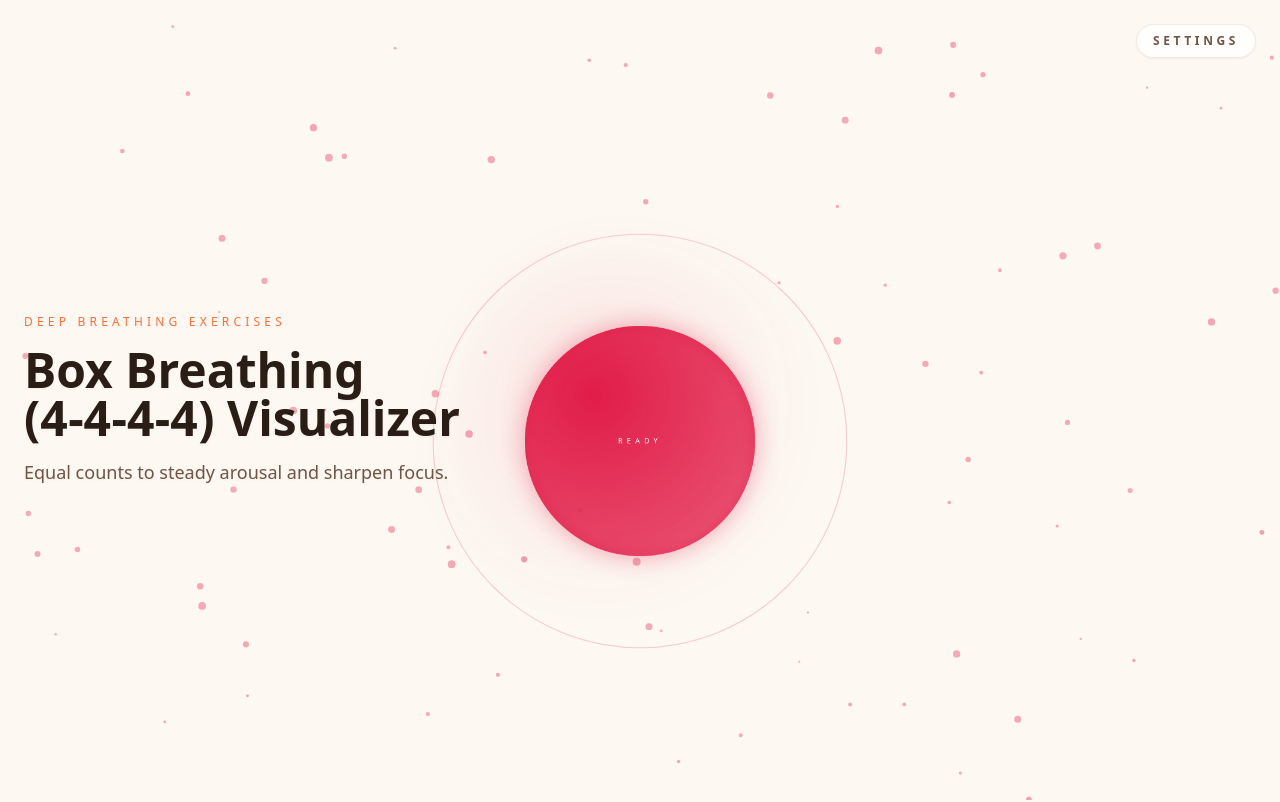
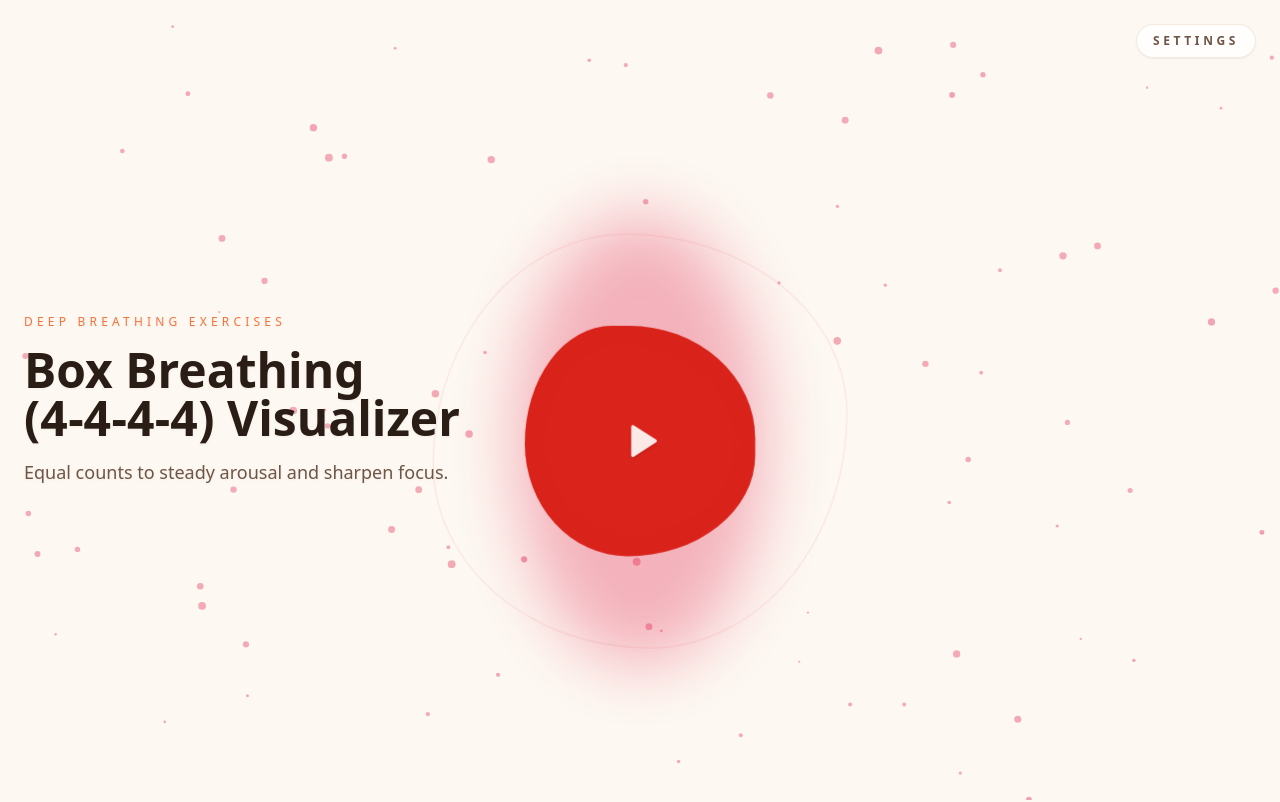
Before and after one commit to abiassi/deepbreathing, a Next.js app: page /breathe/box in a window 1280 px wide. Shown: the top 802 px of the page. Built offline with nearby package versions, Linux system fonts and the light colour scheme.

Commit message:
Improve visualizer glow

```diff
--- a/src/components/resonance/Resonance.tsx
+++ b/src/components/resonance/Resonance.tsx
@@ -2,12 +2,12 @@
 
 import React, { useState, useEffect, useRef, useCallback } from 'react';
 import { useRouter, usePathname } from 'next/navigation';
-import { Volume2, VolumeX, Eye, EyeOff, Activity, Waves, Wind, Sun, Moon, Turtle, Rabbit, X } from 'lucide-react';
+import { Volume2, VolumeX, Eye, EyeOff, Activity, Waves, Wind, Sun, Moon, Turtle, Rabbit } from 'lucide-react';
 import { BreathingPhase, ModeName, AIRecommendation } from './types';
 import { BREATHING_PATTERNS, DEFAULT_SPEED_MULTIPLIER } from './constants';
 import { AudioService } from './services/audioService';
 import ParticleBackground from './components/ParticleBackground';
-import Visualizer, { VisualizerHandle } from './components/Visualizer';
+import Visualizer from './components/Visualizer';
 import { modeToBreathingPage } from '@/data/breathing-pages';
 import { Sheet, SheetContent, SheetHeader, SheetTitle } from '@/components/ui/sheet';
 
@@ -94,41 +94,25 @@ const Resonance: React.FC<ResonanceProps> = ({ apiKey, className = '', defaultMo
   const [isRunning, setIsRunning] = useState(false);
   const [muted, setMuted] = useState(false);
   const [controlsOpen, setControlsOpen] = useState(false);
-  const [touchUnlocked, setTouchUnlocked] = useState(false);
-  const [isIosDevice, setIsIosDevice] = useState(false);
 
   // Animation State
+  const [scale, setScale] = useState(0);
   const [instruction, setInstruction] = useState("Ready to start?");
   const [sessionSeconds, setSessionSeconds] = useState(0);
   const [aiReasoning, setAiReasoning] = useState<string | null>(null);
 
   // Refs
   const audioServiceRef = useRef<AudioService | null>(null);
-  const touchStartRef = useRef<{ x: number; y: number } | null>(null);
 
-  const getAudioService = useCallback(() => {
+  const getAudioService = () => {
       if (!audioServiceRef.current) {
           audioServiceRef.current = new AudioService({});
       }
       return audioServiceRef.current;
-  }, []);
-
-  const handleGlobalUnlock = useCallback(() => {
-    if (touchUnlocked) return;
-    getAudioService()
-      .resume()
-      .catch(() => {})
-      .finally(() => setTouchUnlocked(true));
-  }, [touchUnlocked, getAudioService]);
+  };
 
   const requestRef = useRef<number | null>(null);
   const phaseStartRef = useRef<number>(0);
-  const visualizerRef = useRef<VisualizerHandle | null>(null);
-  const phaseProgressRef = useRef(0);
-
-  const updateOrbScale = useCallback((value: number) => {
-    visualizerRef.current?.setScale(value);
-  }, []);
 
   const applyThemePreference = useCallback((mode: 'dark' | 'light') => {
     if (typeof document === 'undefined') return;
@@ -144,24 +128,6 @@ const Resonance: React.FC<ResonanceProps> = ({ apiKey, className = '', defaultMo
   useEffect(() => {
     getAudioService().setThemeColor(themeColor);
   }, [themeColor]);
-
-  useEffect(() => {
-    if (touchUnlocked || typeof document === 'undefined') return;
-    const handler = () => {
-      handleGlobalUnlock();
-    };
-    document.addEventListener('pointerdown', handler, { once: true, capture: true });
-    document.addEventListener('touchstart', handler, { once: true, capture: true });
-    return () => {
-      document.removeEventListener('pointerdown', handler, true);
-      document.removeEventListener('touchstart', handler, true);
-    };
-  }, [touchUnlocked, handleGlobalUnlock]);
-
-  useEffect(() => {
-    if (typeof navigator === 'undefined') return;
-    setIsIosDevice(/iPad|iPhone|iPod/i.test(navigator.userAgent));
-  }, []);
 
   // --- Persistence Effects ---
   useEffect(() => {
@@ -227,10 +193,6 @@ const Resonance: React.FC<ResonanceProps> = ({ apiKey, className = '', defaultMo
     applyThemePreference(activeTheme);
   }, [activeTheme, applyThemePreference, themeReady]);
 
-  useEffect(() => {
-    updateOrbScale(0);
-  }, [updateOrbScale]);
-
   // --- Logic ---
 
   const currentPattern = BREATHING_PATTERNS[activeMode];
@@ -259,14 +221,6 @@ const Resonance: React.FC<ResonanceProps> = ({ apiKey, className = '', defaultMo
       setPhase(BreathingPhase.Inhale);
       phaseStartRef.current = performance.now();
 
-      // Scroll to top on mobile when starting session
-      if (typeof window !== 'undefined') {
-        const isMobile = window.innerWidth < 768; // md breakpoint
-        if (isMobile) {
-          window.scrollTo({ top: 0, behavior: 'smooth' });
-        }
-      }
-
       // Resume audio context first (critical for mobile)
       await audio.resume();
 
@@ -292,9 +246,9 @@ const Resonance: React.FC<ResonanceProps> = ({ apiKey, className = '', defaultMo
       audio.stopDrone();
       audio.stopPinkNoise();
       audio.stopBinaural();
-      updateOrbScale(0);
+      setScale(0);
     }
-  }, [isRunning, activeMode, themeColor, updateOrbScale, getAudioService]);
+  }, [isRunning, activeMode, themeColor]);
 
   const handleStop = () => {
     const audio = getAudioService();
@@ -307,7 +261,7 @@ const Resonance: React.FC<ResonanceProps> = ({ apiKey, className = '', defaultMo
     }
 
     setSessionSeconds(0);
-    updateOrbScale(0);
+    setScale(0);
     audio.stopDrone();
     audio.stopPinkNoise();
     audio.stopBinaural();
@@ -379,7 +333,7 @@ const Resonance: React.FC<ResonanceProps> = ({ apiKey, className = '', defaultMo
 
       // If there is a second inhale, only scale to 75%
       const maxScale = inhale2Dur > 0 ? 0.75 : 1.0;
-      updateOrbScale(progress * maxScale);
+      setScale(progress * maxScale);
 
       if (timeSincePhaseStart >= currentPhaseDuration) {
         // Check for Inhale 2 (Double Inhale)
@@ -389,7 +343,7 @@ const Resonance: React.FC<ResonanceProps> = ({ apiKey, className = '', defaultMo
         } else {
              nextPhase = holdInDur > 0 ? BreathingPhase.HoldIn : BreathingPhase.Exhale;
              setInstruction(holdInDur > 0 ? "" : "Exhale...");
-             updateOrbScale(1);
+             setScale(1);
         }
       }
     }
@@ -397,18 +351,18 @@ const Resonance: React.FC<ResonanceProps> = ({ apiKey, className = '', defaultMo
         currentPhaseDuration = inhale2Dur;
         progress = Math.min(timeSincePhaseStart / currentPhaseDuration, 1);
         // Scale from 0.75 to 1.0
-        updateOrbScale(0.75 + (progress * 0.25));
+        setScale(0.75 + (progress * 0.25));
 
         if (timeSincePhaseStart >= currentPhaseDuration) {
             nextPhase = holdInDur > 0 ? BreathingPhase.HoldIn : BreathingPhase.Exhale;
             setInstruction(holdInDur > 0 ? "" : "Exhale fully...");
-            updateOrbScale(1);
+            setScale(1);
         }
     }
     else if (phase === BreathingPhase.HoldIn) {
       currentPhaseDuration = holdInDur;
       progress = Math.min(timeSincePhaseStart / currentPhaseDuration, 1);
-      updateOrbScale(1);
+      setScale(1);
 
       if (timeSincePhaseStart >= currentPhaseDuration) {
         nextPhase = BreathingPhase.Exhale;
@@ -417,17 +371,17 @@ const Resonance: React.FC<ResonanceProps> = ({ apiKey, className = '', defaultMo
     } else if (phase === BreathingPhase.Exhale) {
       currentPhaseDuration = exhaleDur;
       progress = Math.min(timeSincePhaseStart / currentPhaseDuration, 1);
-      updateOrbScale(1 - progress);
+      setScale(1 - progress);
 
       if (timeSincePhaseStart >= currentPhaseDuration) {
         nextPhase = holdOutDur > 0 ? BreathingPhase.HoldOut : BreathingPhase.Inhale;
         setInstruction(holdOutDur > 0 ? "" : "Inhale...");
-        updateOrbScale(0);
+        setScale(0);
       }
     } else if (phase === BreathingPhase.HoldOut) {
       currentPhaseDuration = holdOutDur;
       progress = Math.min(timeSincePhaseStart / currentPhaseDuration, 1);
-      updateOrbScale(0);
+      setScale(0);
 
       if (timeSincePhaseStart >= currentPhaseDuration) {
         nextPhase = BreathingPhase.Inhale;
@@ -444,10 +398,8 @@ const Resonance: React.FC<ResonanceProps> = ({ apiKey, className = '', defaultMo
       else audio.playCue('hold', themeColor);
     }
 
-    phaseProgressRef.current = progress;
-
     requestRef.current = requestAnimationFrame(animate);
-  }, [activeMode, isRunning, phase, speedMultiplier, themeColor, updateOrbScale]);
+  }, [activeMode, isRunning, phase, speedMultiplier, themeColor]);
 
   useEffect(() => {
     if (isRunning) {
@@ -578,12 +530,7 @@ const Resonance: React.FC<ResonanceProps> = ({ apiKey, className = '', defaultMo
       style={{ backgroundColor: isRunning ? `${themeColor}1a` : undefined }}
     >
 
-      <ParticleBackground
-        phase={phase}
-        color={themeColor}
-        speedMultiplier={speedMultiplier}
-        phaseProgressRef={phaseProgressRef}
-      />
+      <ParticleBackground phase={phase} color={themeColor} speedMultiplier={speedMultiplier} />
 
       <header className="relative z-20 flex justify-end p-6">
         <button
@@ -596,8 +543,8 @@ const Resonance: React.FC<ResonanceProps> = ({ apiKey, className = '', defaultMo
 
       <main className="relative z-10 flex flex-1 flex-col items-center justify-center">
         <Visualizer
-            ref={visualizerRef}
             phase={phase}
+            scale={scale}
             color={themeColor}
             label={getPhaseLabel(phase)}
             instructions={instruction}
@@ -605,75 +552,14 @@ const Resonance: React.FC<ResonanceProps> = ({ apiKey, className = '', defaultMo
             isRunning={isRunning}
             onClick={handleTogglePlay}
         />
-        {isIosDevice && (
-          <p className="relative z-20 mt-6 text-center text-xs uppercase tracking-[0.4em] text-muted-foreground">
-            iPhone Silent Mode mutes Web Audio—flip the hardware switch and raise volume.
-          </p>
-        )}
       </main>
 
-      <Sheet open={controlsOpen} onOpenChange={setControlsOpen} modal={true}>
-        <SheetContent
-          side="right"
-          className="bg-transparent shadow-none outline-none border-0 p-0"
-          onOverlayClick={() => setControlsOpen(false)}
-          onClick={(e) => {
-            // Close if clicking on the transparent SheetContent area (not on the inner content div)
-            if (e.target === e.currentTarget) {
-              setControlsOpen(false);
-            }
-          }}
-        >
-          <div
-            className="fixed right-6 top-20 z-50 w-[360px] max-w-[calc(100vw-2rem)] rounded-[32px] border border-border/70 bg-background/95 p-7 text-foreground shadow-[0_35px_90px_rgba(15,23,42,0.25)] backdrop-blur-2xl"
-            onClick={(e) => e.stopPropagation()}
-            onTouchStart={(e) => {
-              const touch = e.touches[0];
-              touchStartRef.current = { x: touch.clientX, y: touch.clientY };
-            }}
-            onTouchMove={(e) => {
-              // Prevent scrolling if user is swiping down
-              if (touchStartRef.current) {
-                const touch = e.touches[0];
-                const deltaY = touch.clientY - touchStartRef.current.y;
-                const deltaX = Math.abs(touch.clientX - touchStartRef.current.x);
-
-                // If swiping down more than horizontally, prevent default scrolling
-                if (deltaY > 0 && deltaY > deltaX) {
-                  e.preventDefault();
-                }
-              }
-            }}
-            onTouchEnd={(e) => {
-              if (touchStartRef.current) {
-                const touch = e.changedTouches[0];
-                const deltaY = touch.clientY - touchStartRef.current.y;
-                const deltaX = Math.abs(touch.clientX - touchStartRef.current.x);
-                const minSwipeDistance = 50; // Minimum distance for a swipe
-
-                // Detect swipe down: vertical movement down is greater than horizontal and exceeds threshold
-                if (deltaY > minSwipeDistance && deltaY > deltaX) {
-                  setControlsOpen(false);
-                }
-
-                touchStartRef.current = null;
-              }
-            }}
-          >
-          <SheetHeader className="mb-6">
-            <div className="flex items-start justify-between gap-4">
-              <div className="text-left">
-                <SheetTitle className="text-xl font-semibold text-card-foreground">Settings</SheetTitle>
-                <p className="text-sm text-muted-foreground">Adjust modes, pacing, and personalization.</p>
-              </div>
-              <button
-                onClick={() => setControlsOpen(false)}
-                className="flex-shrink-0 rounded-full p-1.5 text-muted-foreground transition-colors hover:bg-muted hover:text-foreground focus:outline-none focus:ring-2 focus:ring-ring focus:ring-offset-2"
-                aria-label="Close settings"
-              >
-                <X size={20} />
-              </button>
-            </div>
+      <Sheet open={controlsOpen} onOpenChange={setControlsOpen}>
+        <SheetContent side="right" className="bg-transparent shadow-none outline-none border-0 p-0">
+          <div className="fixed right-6 top-20 z-50 w-[360px] max-w-[calc(100vw-2rem)] rounded-[32px] border border-border/70 bg-background/95 p-7 text-foreground shadow-[0_35px_90px_rgba(15,23,42,0.25)] backdrop-blur-2xl">
+          <SheetHeader className="mb-6 text-left">
+            <SheetTitle className="text-xl font-semibold text-card-foreground">Settings</SheetTitle>
+            <p className="text-sm text-muted-foreground">Adjust modes, pacing, and personalization.</p>
           </SheetHeader>
           <div className="flex-1 space-y-6 overflow-y-auto pb-12">
             <div className="flex flex-col gap-4 rounded-2xl bg-card/70 p-4 shadow-inner dark:bg-card/30">
--- a/src/components/resonance/components/Visualizer.tsx
+++ b/src/components/resonance/components/Visualizer.tsx
@@ -1,19 +1,13 @@
 'use client';
 
-import {
-  forwardRef,
-  memo,
-  useCallback,
-  useEffect,
-  useImperativeHandle,
-  useMemo,
-  useRef
-} from 'react';
+import React, { useMemo } from 'react';
+import { Play, Pause } from 'lucide-react';
 import { BreathingPhase } from '../types';
 
 interface VisualizerProps {
   phase: BreathingPhase;
   progress: number;
+  scale: number;
   color: string;
   label: string;
   instructions: string;
@@ -21,88 +15,98 @@ interface VisualizerProps {
   onClick: () => void;
 }
 
-export interface VisualizerHandle {
-  setScale: (value: number) => void;
-}
-
-const VisualizerBase = forwardRef<VisualizerHandle, VisualizerProps>(
-  ({ color, label, instructions, isRunning, onClick }, ref) => {
-    const orbRef = useRef<HTMLButtonElement>(null);
-
-    const setScale = useCallback((value: number) => {
-      if (!orbRef.current) return;
-      const scale = 0.6 + value * 0.4;
-      orbRef.current.style.transform = `translateZ(0) scale(${scale})`;
-      orbRef.current.style.willChange = 'transform';
-    }, []);
-
-    useImperativeHandle(ref, () => ({ setScale }), [setScale]);
-
-    useEffect(() => {
-      setScale(0);
-    }, [setScale]);
+const Visualizer: React.FC<VisualizerProps> = ({ scale, color, label, instructions, isRunning, onClick }) => {
+  const blobScale = 0.6 + scale * 0.4;
+  const glowScale = 0.65 + scale * 0.5;
 
   const orbStyle = useMemo(
     () => ({
-        boxShadow: `0 0 40px ${color}60, inset 0 0 30px ${color}AA`,
-        background: `radial-gradient(circle at 30% 30%, ${color} 0%, ${color}CC 70%, ${color}99 100%)`
+      backgroundColor: color,
+      boxShadow: `inset 0 0 40px ${color}55`
     }),
     [color]
   );
 
+  const orbTransformStyle = {
+    transform: `scale(${blobScale})`,
+    animation: 'morph 16s ease-in-out infinite, hue-rotate 20s linear infinite'
+  };
+
   const glowStyle = useMemo(
     () => ({
-        background: `radial-gradient(circle at 40% 40%, ${color}55, transparent 65%)`,
-        filter: 'blur(32px)'
+      backgroundColor: color,
+      filter: 'blur(50px)',
+      transform: `scale(${glowScale})`,
+      width: '180%',
+      height: '180%',
+      borderRadius: '50%',
+      opacity: 0.32,
+      willChange: 'transform, opacity'
+    }),
+    [color, glowScale]
+  );
+
+  const ringStyle = useMemo(
+    () => ({
+      borderColor: `${color}55`,
+      transform: 'scale(1.08)',
+      animation: 'morph 30s ease-in-out infinite'
     }),
     [color]
   );
 
-    const ringStyle = useMemo(
-      () => ({
-        borderColor: color,
-        transform: 'scale(1.08)'
-      }),
-      [color]
-    );
-
-    const transformStyle = {
-      transition: 'none',
-      animation: 'none'
-    };
-
   return (
     <div className="relative z-10 flex h-80 w-80 flex-col items-center justify-center md:h-96 md:w-96">
-        <div className="absolute z-0 h-full w-full rounded-full opacity-30 pointer-events-none animate-blob-slow" style={glowStyle} />
-        <div className="absolute z-10 h-full w-full rounded-full border opacity-20 pointer-events-none" style={ringStyle} />
+      <div className="absolute inset-0 z-0 flex items-center justify-center pointer-events-none">
+        <span className="block rounded-full" aria-hidden style={glowStyle} />
+      </div>
+
+      <div
+        aria-hidden
+        className="absolute inset-0 z-10 rounded-full border opacity-30 pointer-events-none"
+        style={ringStyle}
+      />
 
       <button
-          ref={orbRef}
         onClick={onClick}
+        className="group absolute z-20 flex h-full w-full cursor-pointer items-center justify-center rounded-full outline-none hover:brightness-110 animate-blob animate-hue"
+        style={{ ...orbStyle, ...orbTransformStyle }}
         aria-label={isRunning ? 'Pause Session' : 'Start Session'}
-          className="group absolute z-20 flex h-full w-full cursor-pointer items-center justify-center rounded-full outline-none transition-none hover:brightness-110"
-          style={{ ...orbStyle, ...transformStyle }}
       >
-          <span
-            className={`text-xs uppercase tracking-[0.6em] text-white transition-opacity duration-300 ${
-              isRunning ? 'opacity-80' : 'opacity-100'
+        <div
+          className={`absolute inset-0 flex items-center justify-center transition-all duration-500 ${
+            !isRunning ? 'scale-100 opacity-100' : 'scale-50 opacity-0'
           }`}
         >
-            {isRunning ? 'Pause' : label}
-          </span>
+          <Play size={64} className="ml-2 fill-white text-white opacity-90 drop-shadow-md" />
+        </div>
+
+        <div
+          className={`absolute inset-0 flex items-center justify-center transition-all duration-300 ${
+            isRunning ? 'scale-100 opacity-100' : 'scale-110 opacity-0'
+          }`}
+        >
+          <div className="flex flex-col items-center transition-opacity duration-300 group-hover:opacity-0">
+            <h2 className="text-4xl font-bold uppercase tracking-widest text-white opacity-90 drop-shadow-sm">{label}</h2>
+          </div>
+        </div>
+
+        <div
+          className={`absolute inset-0 flex items-center justify-center transition-all duration-300 ${
+            isRunning ? 'scale-100 opacity-0 group-hover:opacity-100' : 'scale-50 opacity-0'
+          }`}
+        >
+          <Pause size={56} className="fill-white text-white opacity-90 drop-shadow-md" />
+        </div>
       </button>
 
-        {!isRunning && instructions && instructions !== 'Ready to start?' && instructions !== 'Paused' && (
+      {instructions && instructions !== 'Ready to start?' && instructions !== 'Paused' && (
         <div className="pointer-events-none absolute -bottom-16 w-full text-center">
           <p className="text-lg font-medium tracking-wide text-muted-foreground">{instructions}</p>
         </div>
       )}
     </div>
   );
-  }
-);
-
-const Visualizer = memo(VisualizerBase);
-Visualizer.displayName = 'Visualizer';
+};
 
 export default Visualizer;
```
Lines whose indentation alone changed are shown as unchanged.
